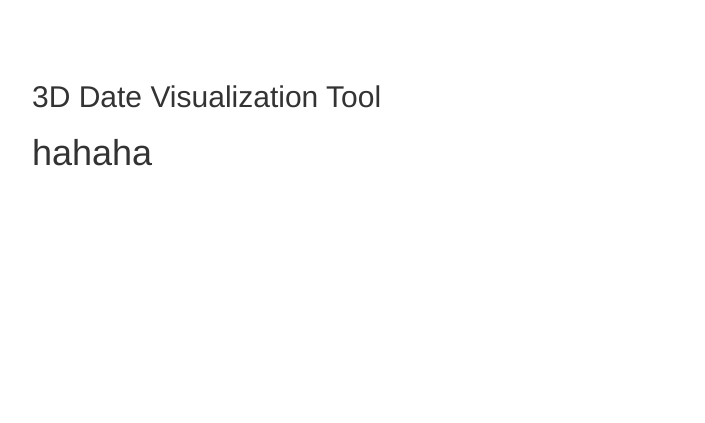
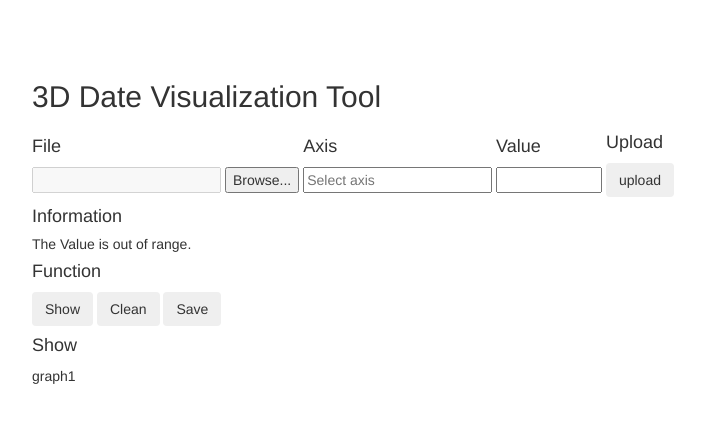
Before and after one commit to Frankyu911/Vis3d, a Django app: page /accurateMode/ in a window 1280 px wide. Shown: the top 423 px of the page, without its empty margins (38-743 px from the left). Run offline with Django 3.2, Linux system fonts and the light colour scheme; some libraries are stand-ins or nearby versions.

Commit message:
Accurate mode 1

```diff
--- a/Vis3d/urls.py
+++ b/Vis3d/urls.py
@@ -26,5 +26,6 @@ urlpatterns = [
     path('calculateMode/', views.calculateMode, name='calculateMode'),
     path('change/',views.change,),
     path('upload/',views.upload,),
+    path('accurateUpload/',views.accurateUpload,),
     path('save/',views.save,)
 ]
--- a/Visdate/views.py
+++ b/Visdate/views.py
@@ -20,7 +20,29 @@ def index(request):
 
 def accurateMode(request):
     context_dict = {}
+    context_dict['showinfo'] = 'no'
     return render(request, 'accurateMode.html', context=context_dict)
+
+def accurateUpload(request):
+    context_dict = {}
+    if request.method == "POST":
+        filename = request.FILES['file'].name
+        axis=request.POST.get("axis")
+        values=request.POST.get("values")
+        info = Plotinfo(filename,axis)
+
+        if info["fixedmin"] <= float(values) <= info["fixedmax"]:
+            context_dict['showinfo'] = 'yes'
+            nu=float(values)
+            result=Plot(filename,axis,nu)
+            info = Plotinfo(filename,axis)
+            context_dict['info'] = info
+            context_dict['graph1'] = result
+            return render(request, 'accurateMode.html', context=context_dict)
+        else:
+            context_dict['showinfo'] = 'no'
+            return render(request, 'accurateMode.html', context=context_dict)
+
 
 def compareMode(request):
     context_dict = {}
--- a/templates/accurateMode.html
+++ b/templates/accurateMode.html
@@ -6,6 +6,86 @@
 {% endblock %}
 
 {% block body_block %}
-    <h1>hahaha</h1>
+    <form class="form-inline" role="form" method="post" enctype="multipart/form-data" action="/accurateUpload/">
+        <div class="form-group">
+        {% csrf_token %}
+            <h4>File</h4>
+            <input type="file" id="inputFile" name="file" style="display:none" onchange="changeAgentContent()" />
+            <input type="text" value="" disabled id="inputFileAgent" />
+            <input type="button" onclick="document.getElementById('inputFile').click()" value="Browse..." />
+        </div>
 
+        <div class="form-group">
+            <h4>Axis</h4>
+            <input type="text" name="axis" list="typelist" value="" placeholder="Select axis">
+            <datalist id="typelist">
+　　             <option>x</option>
+　　             <option>y</option>
+                 <option>z</option>
+            </datalist>
+        </div>
+
+        <div class="form-group">
+            <h4>Value</h4>
+            <input type="number" name="values" value="" min="-100.000" max="100.000" step="0.001">
+        </div>
+
+        <div class="form-group">
+            <h4>Upload</h4>
+            <button type="submit" class="btn" id="btn">upload</button>
+        </div>
+
+    </form>
+
+    <div>
+        <h4>Information</h4>
+        {% if showinfo == 'yes' %}
+        <h5>X range: {{info.xmax}} - {{info.xmin}} </h5>
+        <h5>Y range: {{info.ymax}} - {{info.ymin}} </h5>
+        <h5>Z range: {{info.zmax}} - {{info.zmin}} </h5>
+        {% else %}
+        <h5>The Value is out of range.</h5>
+        {% endif %}
+    </div>
+
+
+
+    <h4>Function</h4>
+    <button id="show" class="btn">Show</button>
+    <button id="clean" class="btn">Clean</button>
+    <button id="save" class="btn">Save</button>
+
+    <h4>Show</h4>
+    <div id="fig1">graph1</div>
+
+    <!--Script-->
+    <script type="text/javascript" src="{% static 'js/myjs.js' %}"></script>
+    <script type="text/javascript">
+        mpld3.draw_figure("fig1", {{graph1 | safe}});
+
+        //save as pdf
+        $("#save").click(function(){
+            $.ajax({
+                url:"/save/",
+                type:"GET",
+                success:function (data) {
+                    alert(data.text);
+
+                    }
+                });
+        });
+
+        //show index page
+        $("#show").click(function(){
+            mpld3.draw_figure("fig1", {{graph1 | safe}});
+        });
+
+        //clean show
+        $("#clean").click(function(){
+            $('#fig1').empty();
+        });
+
+
+
+    </script>
 {% endblock %}
--- a/templates/indextwpo.html
+++ b/templates/indextwpo.html
@@ -21,6 +21,7 @@
 
     <h4>Upload Your File</h4>
     <form class="form-inline" role="form" method="post" enctype="multipart/form-data" action="/upload/">
+
         <div class="form-group">
         {% csrf_token %}
             <h4>File</h4>
@@ -28,6 +29,7 @@
             <input type="text" value="" disabled id="inputFileAgent" />
             <input type="button" onclick="document.getElementById('inputFile').click()" value="Browse..." />
         </div>
+
         <div class="form-group">
             <h4>Axis</h4>
             <input type="text" name="axis" list="typelist" value="" placeholder="Select axis">
@@ -38,15 +40,16 @@
             </datalist>
         </div>
 
-
         <div class="form-group">
             <h4>Value</h4>
             <input type="number" name="values" value="" min="-100.000" max="100.000" step="0.001">
         </div>
+
         <div class="form-group">
             <h4>Upload</h4>
             <button type="submit" class="btn" id="btn">upload</button>
         </div>
+
     </form>
 
     <div>
```
Also changed, not shown: Plotinfo.py (+21 -14 lines).
